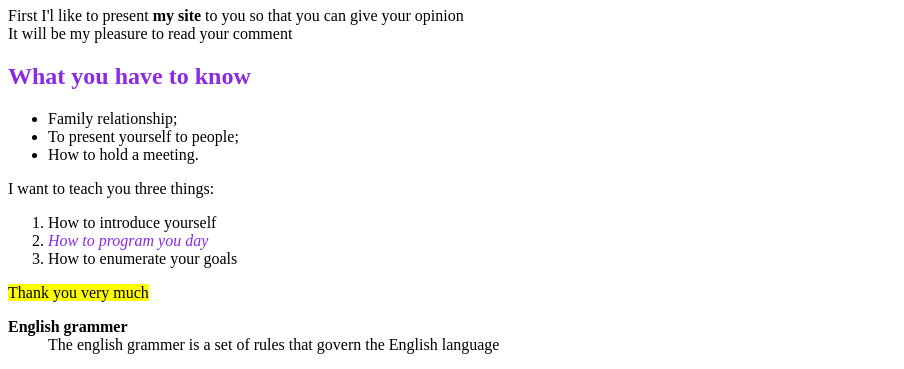
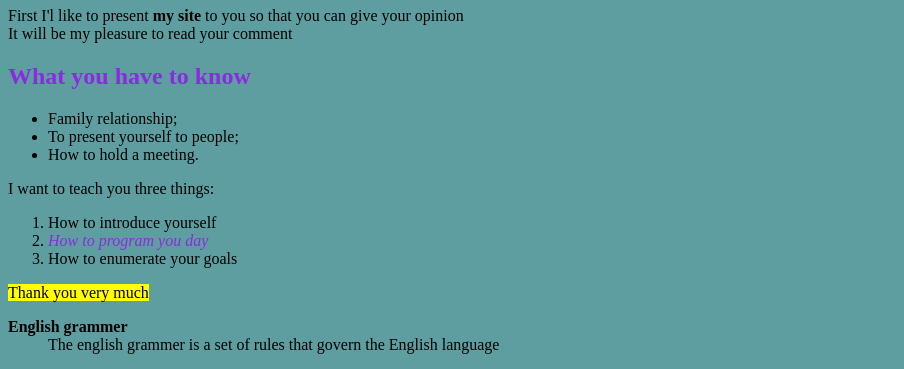
Before and after one commit to clementosh/first-project, a plain HTML site: page index.html in a window 1280 px wide. Shown: the part 73-442 px from the top of the page, without its empty margins (0-904 px from the left). Drawn offline with Linux system fonts and the light colour scheme.

Commit message:
couleur de fond ajoutée

```diff
--- a/index.css
+++ b/index.css
@@ -9,7 +9,7 @@ h2,em{
 }
 /*cet espace est révervé à des éventuels commentaires. maintenant appliquer un style : class et id*/
 
-
+body
 {
-
+    background-color: cadetblue;
 }
```
